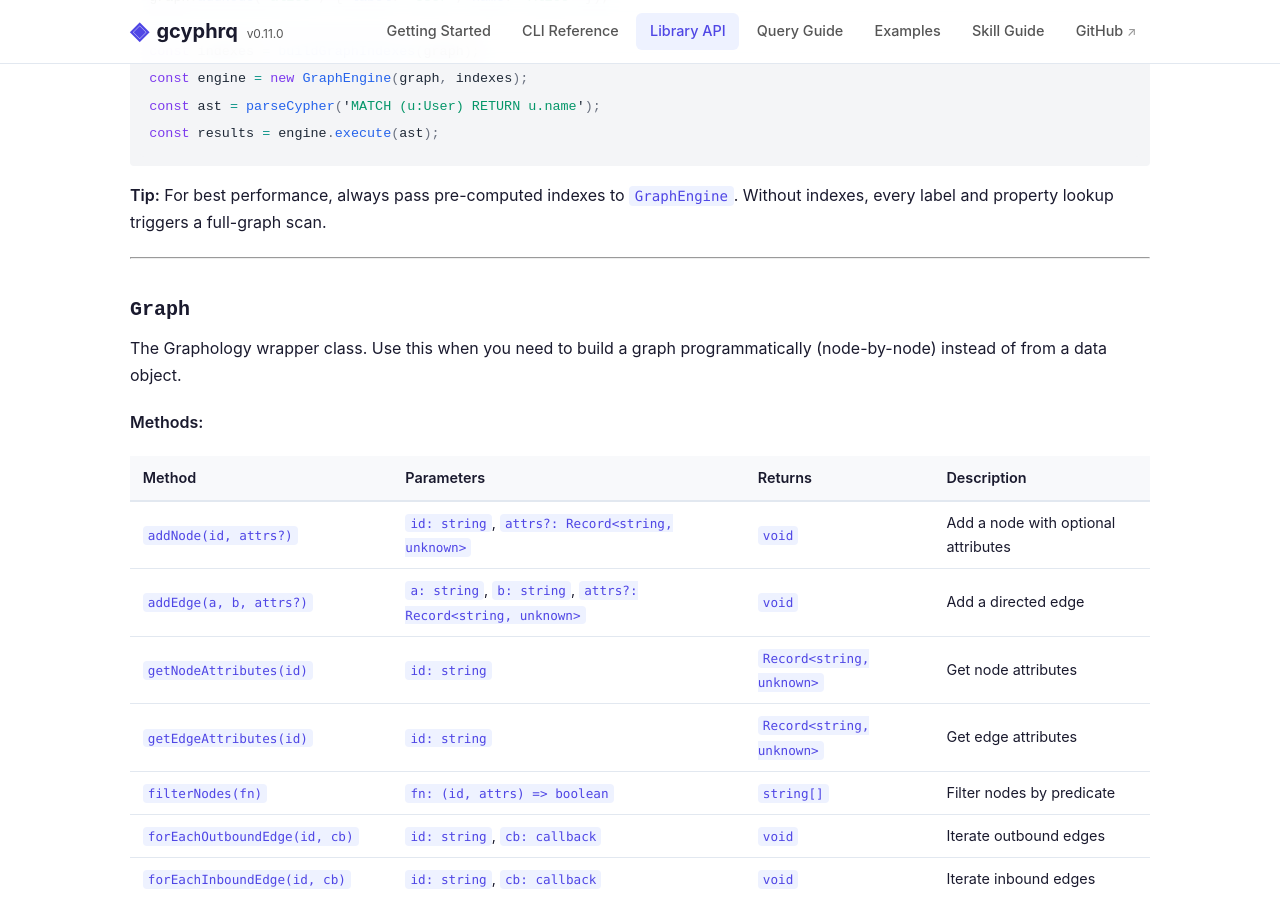
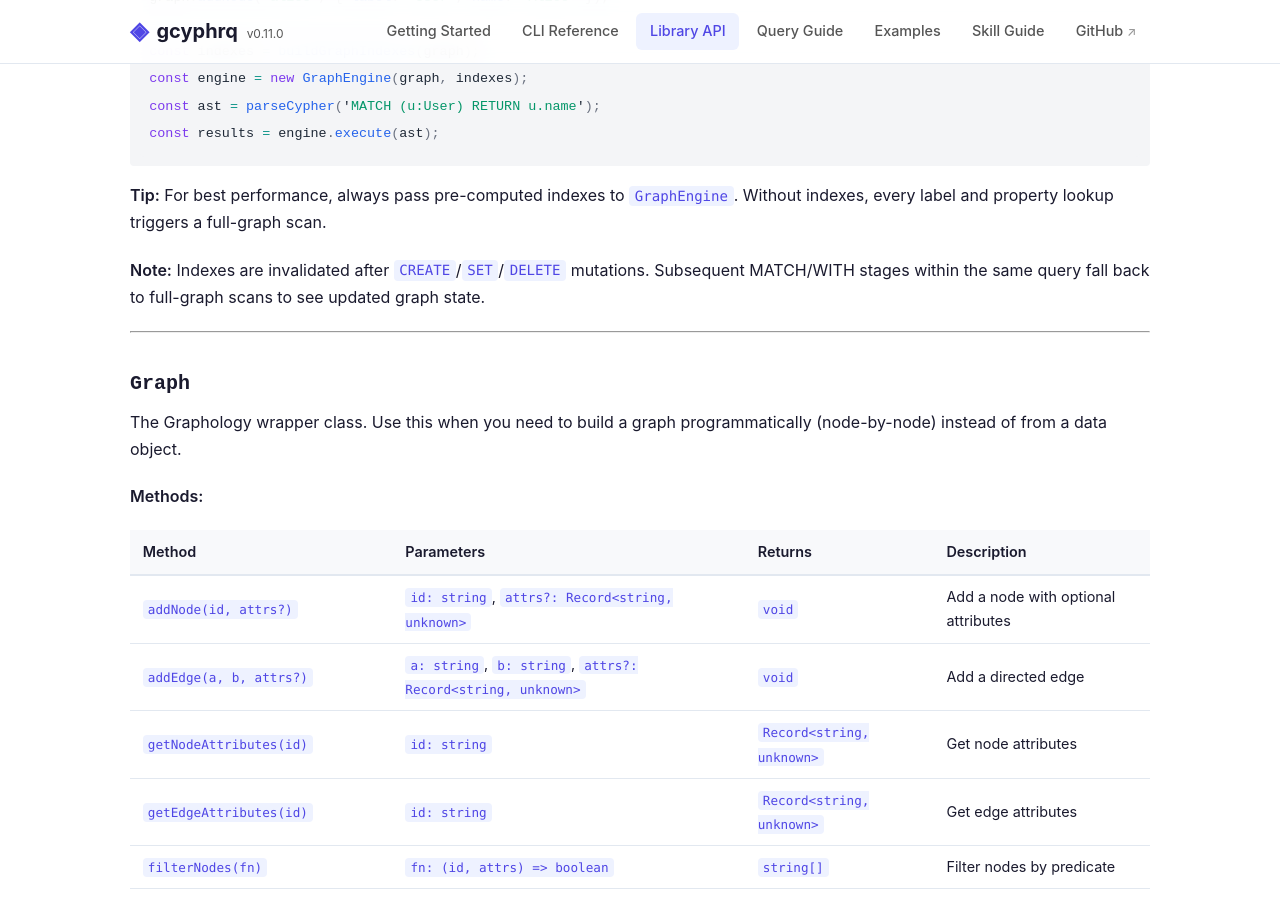
Before and after one commit to plelevier/gcyphrq, a Jekyll site: the page built from docs/library-api.md, in a window 1280 px wide and 900 px high, scrolled down 5262 px. Built offline with Jekyll 4.4.1, drawn with Linux system fonts in a browser that asks for light colours; part of the change alters nothing that is shown; some of the changed text lies outside the part shown.

Commit message:
docs: fix buildGraphIndexes heading, add mutation caveat, add GraphIndexes type

````diff
--- a/docs/library-api.md
+++ b/docs/library-api.md
@@ -157,7 +157,7 @@ console.log(ast.stages[0].clause.sourcePattern.label); // 'User'
 
 ---
 
-### `buildGraphIndexes(graph)`
+### `buildGraphIndexes`
 
 Build pre-computed indexes for fast query execution. Pass the returned indexes to `GraphEngine` for O(1) label, property, and edge-type lookups instead of full-graph scans.
 
@@ -213,6 +213,8 @@ const results = engine.execute(ast);
 ```
 
 > **Tip:** For best performance, always pass pre-computed indexes to `GraphEngine`. Without indexes, every label and property lookup triggers a full-graph scan.
+>
+> **Note:** Indexes are invalidated after `CREATE`/`SET`/`DELETE` mutations. Subsequent MATCH/WITH stages within the same query fall back to full-graph scans to see updated graph state.
 
 ---
 
@@ -389,6 +391,7 @@ import type {
 
   // Graph instance
   GraphInstance,
+  GraphIndexes,
 
   // AST types
   AdvancedCypherAST,
````
